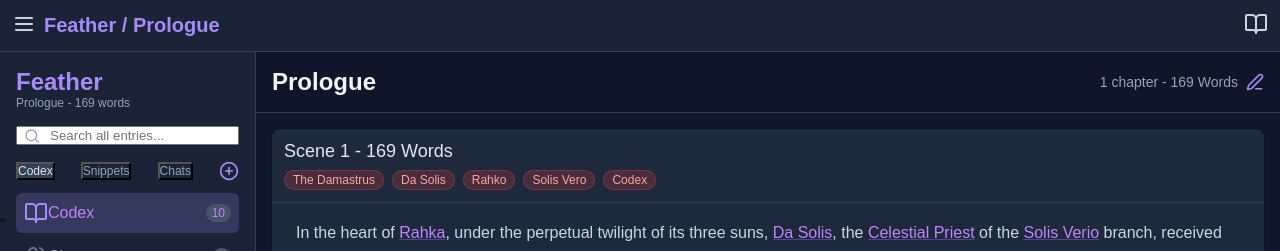
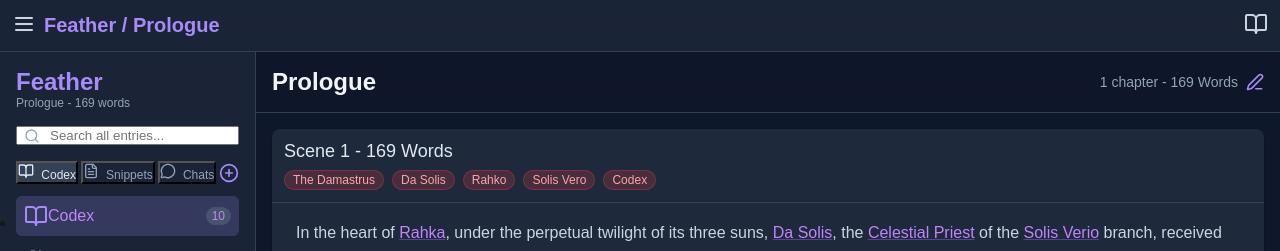
Before and after one commit to shmublu/feather-app, a Next.js app: page / in a window 1280 px wide. Shown: the top 251 px of the page. Built offline with nearby package versions, Linux system fonts and the light colour scheme.

Commit message:
Add lucide icons to sidebar buttons

```diff
--- a/src/components/fiction/SidebarFiction.module.css
+++ b/src/components/fiction/SidebarFiction.module.css
@@ -85,6 +85,11 @@
 .inactiveButton:hover {
   background-color: #334155; /* slate-700 */
 }
+.buttonIcon {
+  width: 1rem;
+  height: 1rem;
+  margin-right: 0.25rem;
+}
 .plusIcon {
   width: 1.25rem;
   height: 1.25rem;
--- a/src/components/fiction/SidebarFiction.tsx
+++ b/src/components/fiction/SidebarFiction.tsx
@@ -2,7 +2,7 @@
 
 import React from 'react';
 import styles from './SidebarFiction.module.css';
-import { BookOpen, Users, MapPin, Package, Search, PlusCircle } from 'lucide-react';
+import { BookOpen, Users, MapPin, Package, Search, PlusCircle, FileText, MessageCircle } from 'lucide-react';
 
 interface SidebarFictionProps {
   isMobileMenuOpen: boolean;
@@ -40,9 +40,15 @@ const SidebarFiction: React.FC<SidebarFictionProps> = ({ isMobileMenuOpen, title
       </div>
 
       <div className={styles.buttonGroup}>
-        <button className={`button-base ${styles.activeButton}`}>Codex</button>
-        <button className={`button-base ${styles.inactiveButton}`}>Snippets</button>
-        <button className={`button-base ${styles.inactiveButton}`}>Chats</button>
+        <button className={`button-base ${styles.activeButton}`}>
+          <BookOpen size={14} className={styles.buttonIcon} /> Codex
+        </button>
+        <button className={`button-base ${styles.inactiveButton}`}>
+          <FileText size={14} className={styles.buttonIcon} /> Snippets
+        </button>
+        <button className={`button-base ${styles.inactiveButton}`}>
+          <MessageCircle size={14} className={styles.buttonIcon} /> Chats
+        </button>
         <PlusCircle className={styles.plusIcon} onClick={() => alert("Add new entry!")} />
       </div>
 
```
